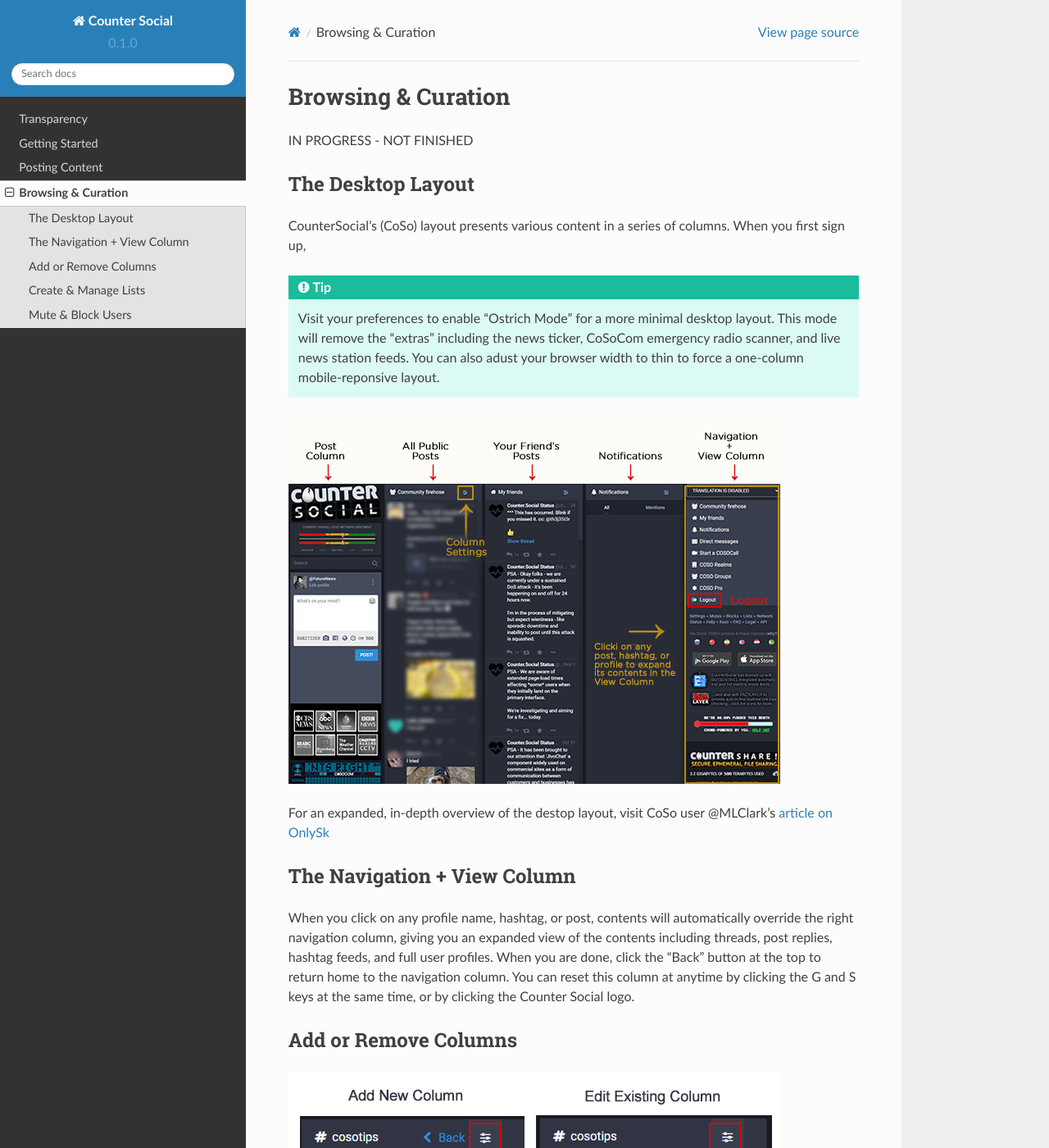
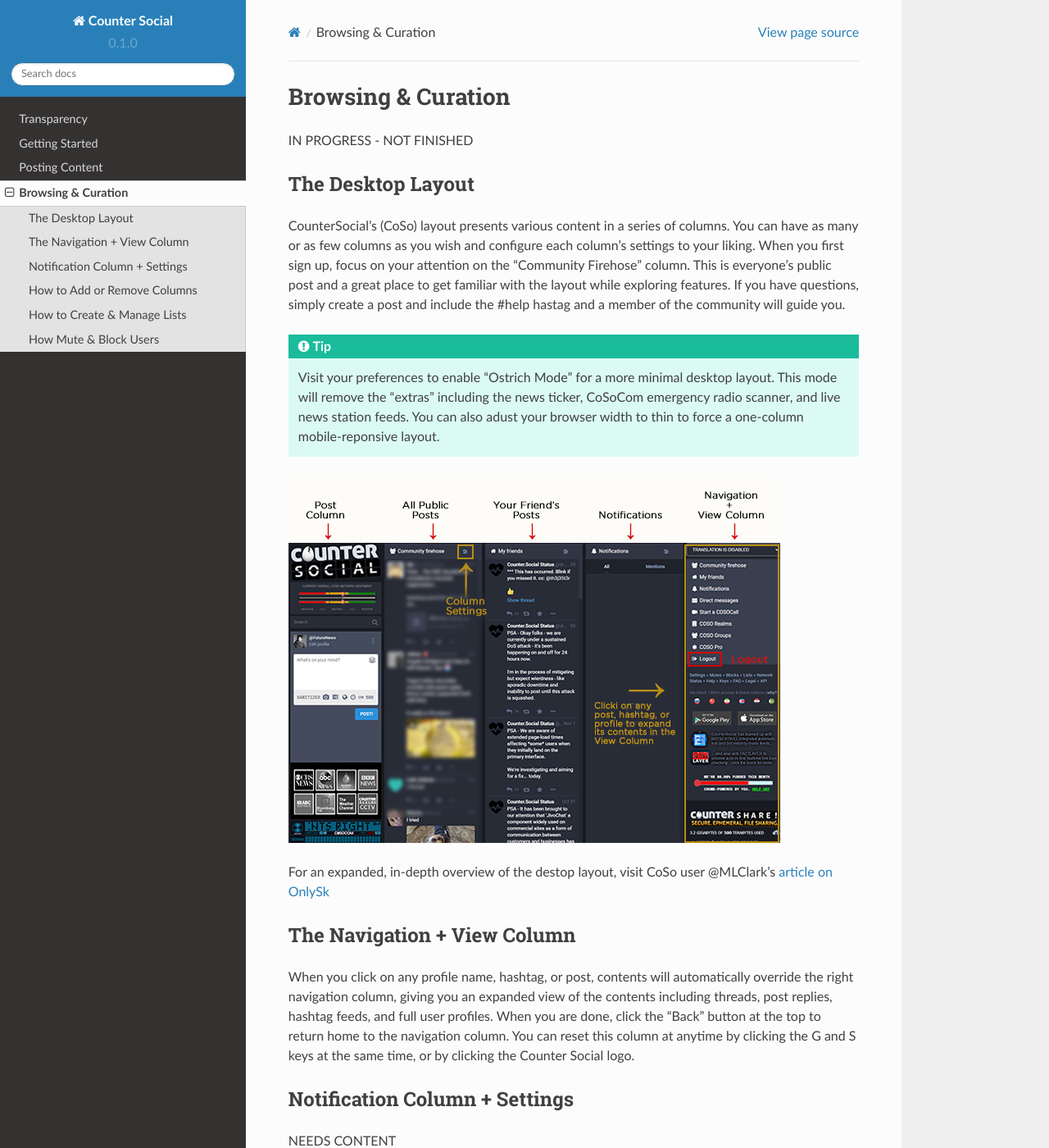
Before and after one commit to itskel/userguide, a Sphinx documentation site: the page built from docs/source/browsing-and-curation.rst, in a window 1280 px wide and 1400 px high. Shown: the whole window at 82% size. Built offline with Sphinx 7.4.7 and the Read the Docs theme 2.0.0, drawn with Linux system fonts in a browser that asks for light colours; some of the changed text lies outside the part shown.

Commit message:
Update browsing-and-curation.rst

```diff
--- a/docs/source/browsing-and-curation.rst
+++ b/docs/source/browsing-and-curation.rst
@@ -6,7 +6,7 @@
 The Desktop Layout
 ------------
 
-CounterSocial's (CoSo) layout presents various content in a series of columns. When you first sign up,
+CounterSocial's (CoSo) layout presents various content in a series of columns. You can have as many or as few columns as you wish and configure each column's settings to your liking. When you first sign up, focus on your attention on the "Community Firehose" column. This is everyone's public post and a great place to get familiar with the layout while exploring features. If you have questions, simply create a post and include the #help hastag and a member of the community will guide you.
 
 .. tip:: Visit your preferences to enable "Ostrich Mode" for a more minimal desktop layout. This mode will remove the "extras" including the news ticker, CoSoCom emergency radio scanner, and live news station feeds. You can also adust your browser width to thin to force a one-column mobile-reponsive layout.
 
@@ -21,8 +21,12 @@
 
 When you click on any profile name, hashtag, or post, contents will automatically override the right navigation column, giving you an expanded view of the contents including threads, post replies, hashtag feeds, and full user profiles. When you are done, click the "Back" button at the top to return home to the navigation column. You can reset this column at anytime by clicking the G and S keys at the same time, or by clicking the Counter Social logo.
 
+Notification Column + Settings
+------------
+NEEDS CONTENT
 
-Add or Remove Columns
+
+How to Add or Remove Columns
 ------------
 
 .. image:: img_columnsettings.jpg
@@ -30,13 +34,13 @@
 NEEDS CONTENT
 
 
-Create & Manage Lists
+How to Create & Manage Lists
 ------------
 
 NEEDS CONTENT
 
 
-Mute & Block Users
+How Mute & Block Users
 ------------
 
 NEEDS CONTENT
```
